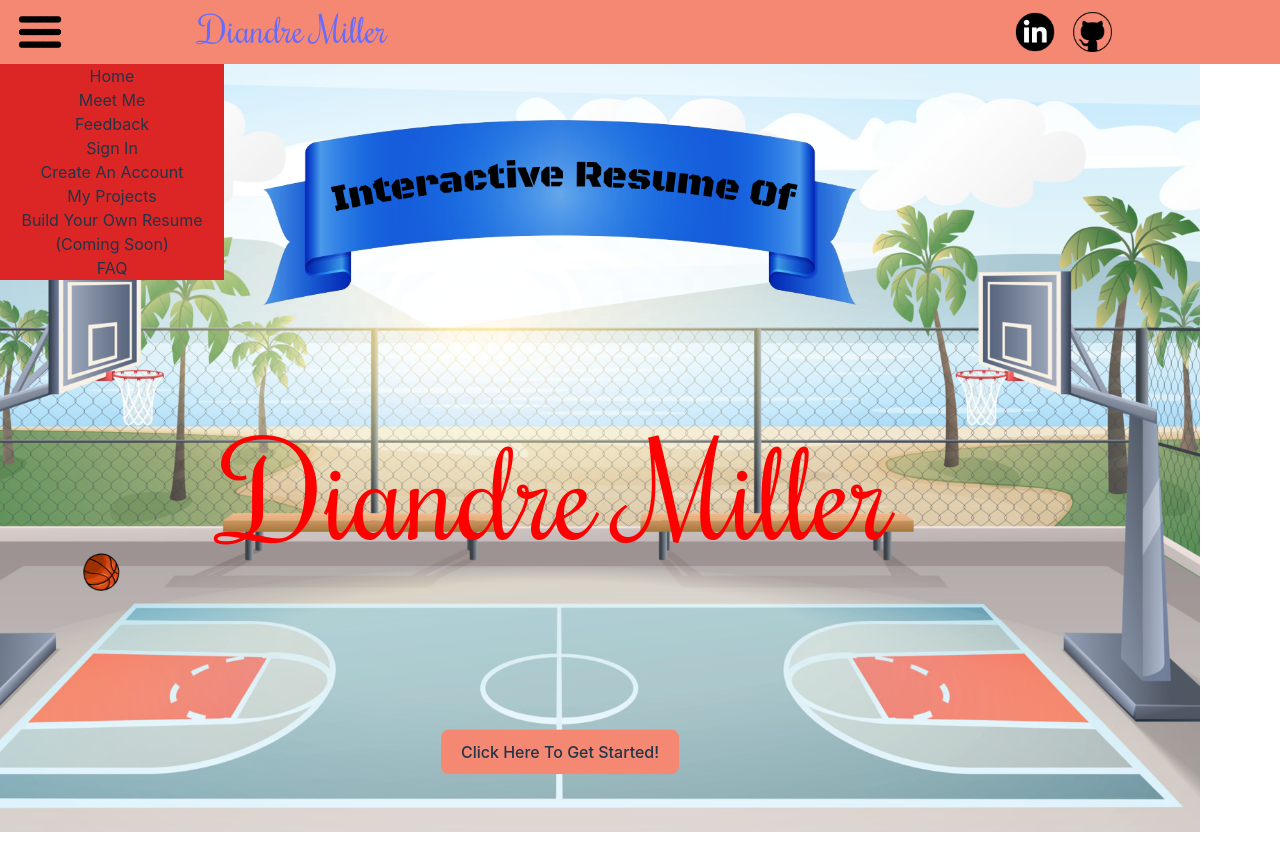
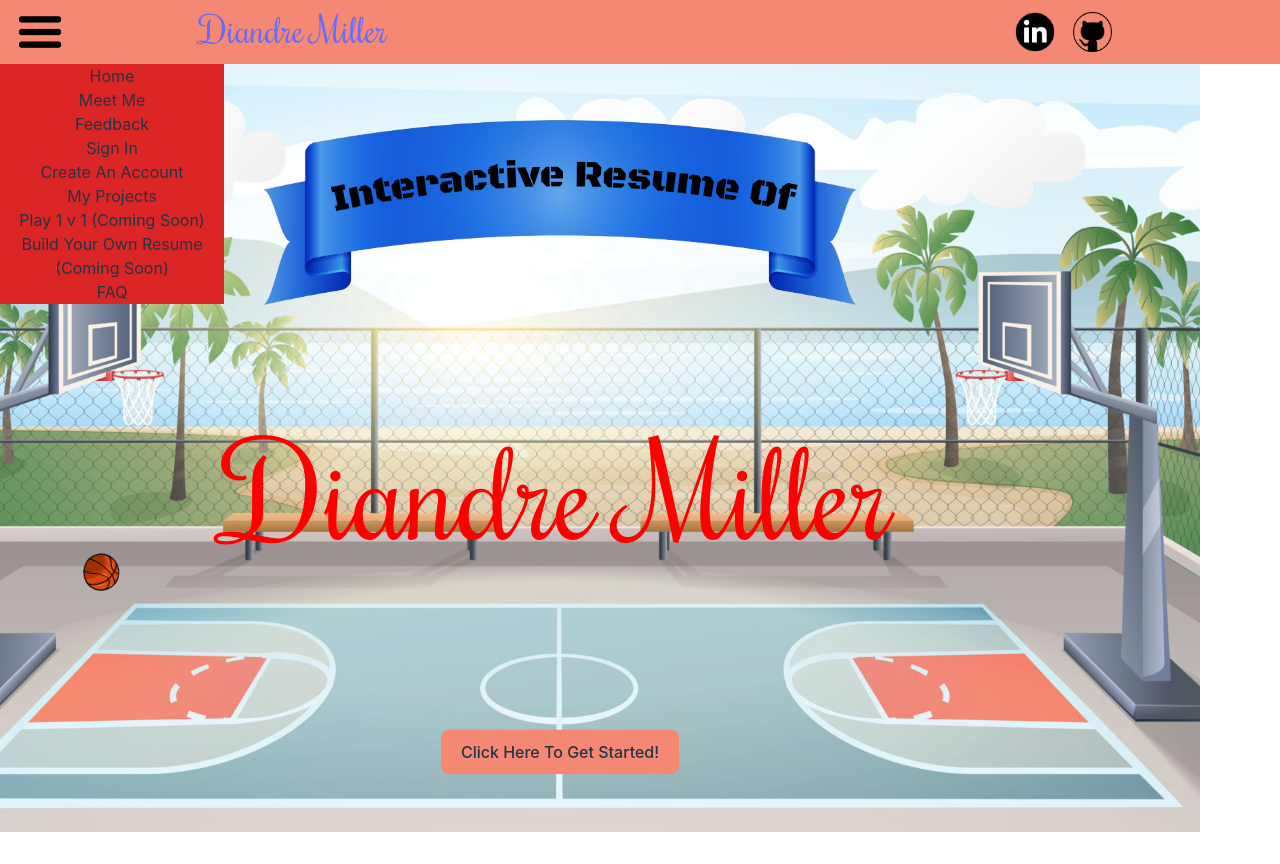
Before and after one commit to DiandreMiller/resume, a React (Vite) app: page / in a window 1280 px wide. Both pictures are taken after a click on the picture 40 px from the left and 32 px from the top of the page. Built offline with nearby package versions, Linux system fonts and the light colour scheme.

Commit message:
design: updated navbar

```diff
--- a/src/Components/Navbar.tsx
+++ b/src/Components/Navbar.tsx
@@ -39,6 +39,7 @@ const Navbar = () => {
                             <li onClick={()=> handleNavigate('/sign-in')} className="hover:shadow-[0_0_20px_5px_rgba(0,245,136,115)] transition duration-300">Sign In</li>
                             <li onClick={()=> handleNavigate('/create-an-account')} className="hover:shadow-[0_0_20px_5px_rgba(0,245,136,115)] transition duration-300">Create An Account</li>
                             <li onClick={()=> handleNavigate('/my-projects')} className="hover:shadow-[0_0_20px_5px_rgba(0,245,136,115)] transition duration-300">My Projects</li>
+                            <li onClick={()=> handleNavigate('/1v1')} className="hover:shadow-[0_0_20px_5px_rgba(0,245,136,115)] transition duration-300">Play 1 v 1 (Coming Soon)</li>
                             <li onClick={()=> handleNavigate('/build-your-own-resume')} className="hover:shadow-[0_0_20px_5px_rgba(0,245,136,115)] transition duration-300">Build Your Own Resume (Coming Soon)</li>
                             <li onClick={()=> handleNavigate('/faq')} className="hover:shadow-[0_0_20px_5px_rgba(0,245,136,115)] transition duration-300">FAQ</li>
                         </ul>
```
